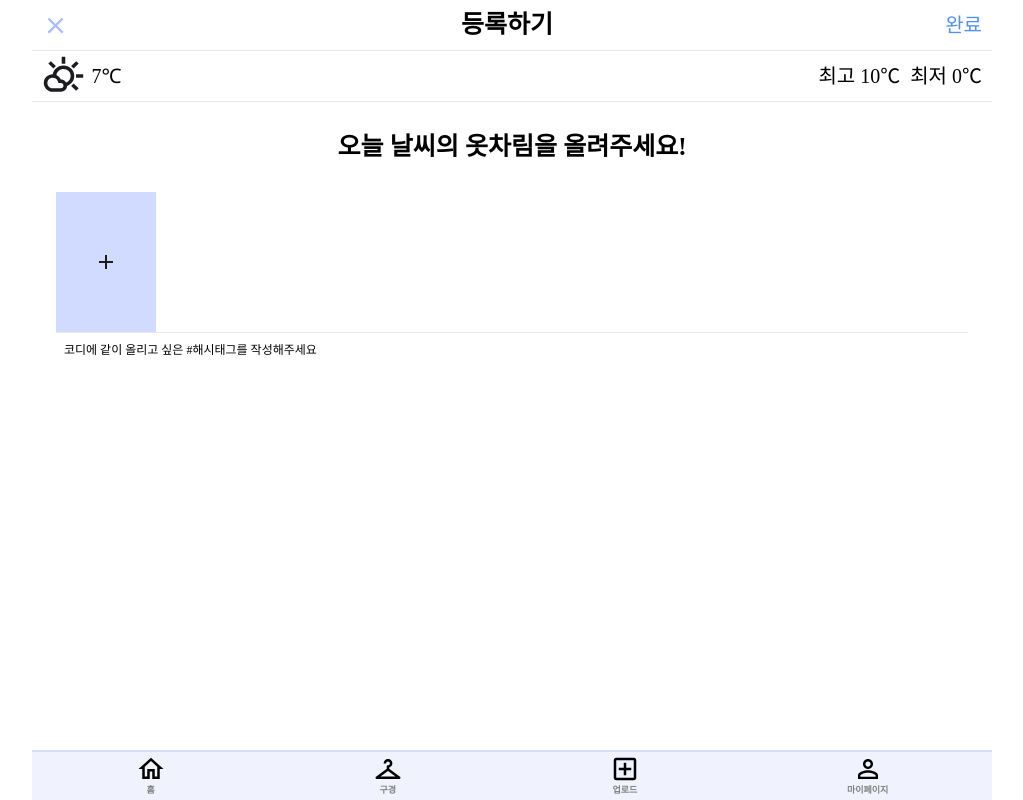
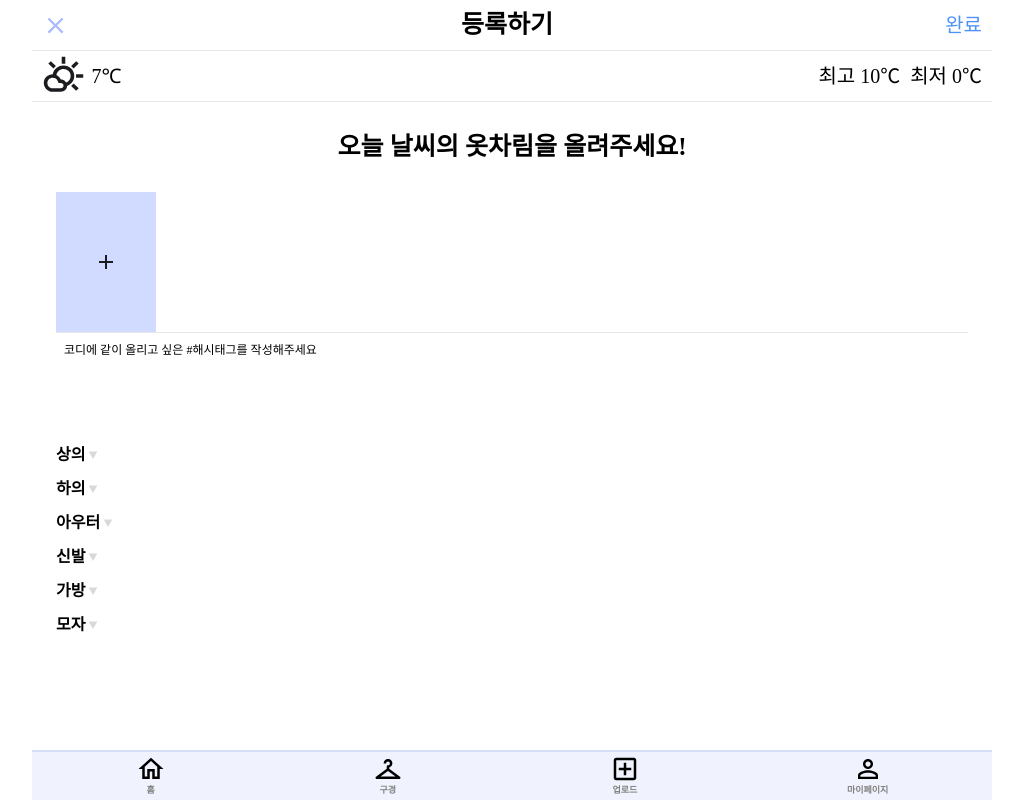
Before and after one commit to kdt-8-4/weatherfit-frontend, a Next.js app: page /upload in a window 1280 px wide. Shown: the whole page, without its empty margins (128-1151 px from the left). Built offline with nearby package versions, Linux system fonts and the light colour scheme; a web font is replaced by a local one.

Commit message:
#8 업로드 페이지 기능 및 디자인 작업중

```diff
--- a/src/app/upload/page.tsx
+++ b/src/app/upload/page.tsx
@@ -5,21 +5,36 @@ import CloseIcon from "@mui/icons-material/Close";
 import "../../style/upload.scss";
 import ImageUpload from "@/component/ImageUpload";
 import TextArea from "@/component/TextArea";
+import SelectCategory from "@/component/SelectCategory";
+import { useState } from "react";
 
 export default function Upload(): JSX.Element {
-  const handleImagesSelected = (files: FileList | null) => {
+  const [selectedImages, setSelectedImages] = useState<File[]>([]);
+  const [hashtags, setHashtags] = useState<string[]>([]);
+
+  const handleImagesSelected = (files: File[] | null) => {
     if (files) {
-      // 여기서 파일 처리 또는 필요한 작업 수행
-      console.log("Selected files:", files);
+      setSelectedImages(files);
     }
   };
+
+  const handleHashtags = (extractedHashtags: string[]) => {
+    setHashtags(extractedHashtags);
+  };
+
+  const handleComplete = () => {
+    console.log("Selected images:", selectedImages);
+    console.log("Hashtags:", hashtags);
+    // 서버에 데이터를 전송하는 코드ㅡ...
+  };
+
   return (
     <div className="container">
       <header>
         <div className="top">
           <CloseIcon id="x" />
           <h2>등록하기</h2>
-          <button type="button" id="btn_complete">
+          <button type="button" id="btn_complete" onClick={handleComplete}>
             완료
           </button>
         </div>
@@ -35,9 +50,107 @@ export default function Upload(): JSX.Element {
           <TextArea
             content=""
             placeholder="코디에 같이 올리고 싶은 #해시태그를 작성해주세요"
+            handleHashtags={handleHashtags}
           />
         </div>
-        <div className="category"></div>
+        <div className="category">
+          <div>
+            <SelectCategory
+              category="상의"
+              subCategories={[
+                "맨투맨",
+                "셔츠/블라우스",
+                "후드티",
+                "니트/스웨터",
+                "반팔티",
+                "카라티",
+                "긴팔티",
+                "민소매",
+                "스포츠",
+                "기타",
+              ]}
+            />
+            <SelectCategory
+              category="하의"
+              subCategories={[
+                "데님 팬츠",
+                "코튼 팬츠",
+                "슬랙스",
+                "트레이닝 팬츠",
+                "조거 팬츠",
+                "숏 팬츠",
+                "레깅스",
+                "점프 슈트",
+                "스포츠 하의",
+                "기타",
+              ]}
+            />
+            <SelectCategory
+              category="아우터"
+              subCategories={[
+                "후드 집업",
+                "가디건",
+                "베스트",
+                "플리스",
+                "아노락",
+                "블루종",
+                "라이더 자켓",
+                "트러커 자켓",
+                "무스탕",
+                "블레이저",
+                "싱글 코트",
+                "더블 코트",
+                "더플 코트",
+                "롱패딩",
+                "숏패딩",
+                "기타",
+              ]}
+            />
+            <SelectCategory
+              category="신발"
+              subCategories={[
+                "스니커즈",
+                "컨버스",
+                "워커",
+                "로퍼",
+                "보트화",
+                "슬립온",
+                "운동화",
+                "구두",
+                "부츠",
+                "플랫 슈즈",
+                "블로퍼",
+                "샌들",
+                "슬리퍼",
+                "기타",
+              ]}
+            />
+            <SelectCategory
+              category="가방"
+              subCategories={[
+                "백팩",
+                "메신저백",
+                "크로스백",
+                "숄더백",
+                "토트백",
+                "에코백",
+                "더플백",
+                "클러치백",
+                "이스트백",
+              ]}
+            />
+            <SelectCategory
+              category="모자"
+              subCategories={[
+                "베레모",
+                "페도라",
+                "버킷/사파리햇",
+                "비니",
+                "트루퍼",
+              ]}
+            />
+          </div>
+        </div>
       </section>
 
       <footer>
--- a/src/component/ImageUpload.tsx
+++ b/src/component/ImageUpload.tsx
@@ -3,7 +3,7 @@ import React, { ChangeEvent, useState } from "react";
 import "../style/imageUpload.scss";
 
 interface ImageUploadProps {
-  onImagesSelected: (files: FileList | null) => void;
+  onImagesSelected: (files: File[] | null) => void;
 }
 
 const ImageUpload: React.FC<ImageUploadProps> = ({
@@ -23,21 +23,26 @@ const ImageUpload: React.FC<ImageUploadProps> = ({
         return;
       }
 
-      setSelectedImages((prevImages) => [...prevImages, ...filesArray]);
-      onImagesSelected(files);
+      const combinedImages = [...selectedImages, ...filesArray];
+      setSelectedImages(combinedImages);
+      onImagesSelected(combinedImages); //부모 컴포넌트로 File[] 전달
     }
   };
 
   const removeImage = (index: number) => {
+    if (selectedImages) {
       const newImages = [...selectedImages];
       newImages.splice(index, 1);
       setSelectedImages(newImages);
+      onImagesSelected(newImages);
+    }
   };
 
   return (
     <div className="upload_images">
       <div className="uploaded_images">
-        {selectedImages.map((image, index) => (
+        {selectedImages &&
+          Array.from(selectedImages).map((image, index) => (
             <div key={index} className="image-preview">
               <img src={URL.createObjectURL(image)} alt={`Image ${index}`} />
               <button onClick={() => removeImage(index)}>삭제</button>
--- a/src/component/SelectCategory.tsx
+++ b/src/component/SelectCategory.tsx
@@ -1,11 +1,69 @@
+import { useState } from "react";
+import Image from "next/image";
+import "../style/selectCategory.scss";
+
 interface SelectCategoryProps {
-  test: string;
+  category: string;
+  subCategories: string[];
 }
 
-const SelectCategory: React.FC<SelectCategoryProps> = () => {
+const SelectCategory: React.FC<SelectCategoryProps> = ({
+  category,
+  subCategories,
+}) => {
+  const [selectedSubCategories, setSelectedSubCategories] = useState<string[]>(
+    [],
+  );
+  const [showDropdown, setShowDropdown] = useState<boolean>(false);
+  const [isImageFlipped, setIsImageFlipped] = useState<boolean>(false);
+
+  const toggleDropdown = () => {
+    setShowDropdown(!showDropdown);
+    handleImageFlip();
+  };
+
+  const selectSubCategory = (subCategory: string) => {
+    const index = selectedSubCategories.indexOf(subCategory);
+
+    if (index === -1) {
+      setSelectedSubCategories([...selectedSubCategories, subCategory]);
+    } else {
+      const updatedSubCategories = selectedSubCategories.filter(
+        (item) => item !== subCategory,
+      );
+      setSelectedSubCategories(updatedSubCategories);
+    }
+  };
+
+  const handleImageFlip = () => {
+    setIsImageFlipped(!isImageFlipped);
+  };
+
   return (
     <>
-      <div></div>
+      <div className="dropdown">
+        <button onClick={toggleDropdown} className="dropbtn">
+          {category}
+          <Image
+            className={`img ${isImageFlipped ? "flip-image" : ""}`}
+            src="/images/toggle.svg"
+            alt="toggle"
+            width={10}
+            height={10}
+          />
+        </button>
+        {showDropdown && (
+          <div className="dropdown-content">
+            {subCategories.map((subCategory, index) => (
+              <button
+                key={index}
+                onClick={() => selectSubCategory(subCategory)}>
+                {subCategory}
+              </button>
+            ))}
+          </div>
+        )}
+      </div>
     </>
   );
 };
--- a/src/component/TextArea.tsx
+++ b/src/component/TextArea.tsx
@@ -1,64 +1,74 @@
-import { useEffect, useRef, useState } from "react";
+import { useEffect, useRef, useState, KeyboardEvent } from "react";
 import "../style/textArea.scss";
 
-//TODO 수정 필요 ..
 interface TextAreaProps {
   content: string;
   placeholder: string;
+  handleHashtags: (hashtags: string[]) => void; // 부모 컴포넌트로 해시태그 데이터 전달
 }
 
-const TextArea: React.FC<TextAreaProps> = ({ content, placeholder }) => {
+const TextArea: React.FC<TextAreaProps> = ({
+  content,
+  placeholder,
+  handleHashtags,
+}) => {
   const [text, setText] = useState<string>(content);
-  const textAreaRef = useRef<HTMLDivElement>(null);
+  const textAreaRef = useRef<HTMLDivElement>(null); //DOM 접근
 
+  // 처음 렌더링될 때만 placeholder 나오게 실행
   useEffect(() => {
-    handlePlaceholder();
-  }, []);
+    handleInputChange();
+  }, [content]);
 
+  // 해시태그 span으로 감쌈
   const handleInputChange = () => {
     if (textAreaRef.current) {
       const content = textAreaRef.current.textContent || "";
-      const newText = content.replace(
-        /#(\w+)/g,
-        '<span class="hashtag">#$1</span>',
-      );
-      setText(newText);
-      // handlePlaceholder();
+      const hashtags = extractHashtags(content); // 해시태그 추출
+      handleHashtags(hashtags); // 추출한 해시태그 부모 컴포넌트로 전달
+      setText(content);
     }
   };
 
-  const handlePlaceholder = () => {
-    if (textAreaRef.current && !textAreaRef.current.textContent?.trim().length)
-      textAreaRef.current.textContent = placeholder;
+  const extractHashtags = (content: string): string[] => {
+    const regex = /#(\S+)/g; // # 다음에 공백이 아닌 모든 문자를 해시태그로 간주하는 정규식
+    const matches = content.match(regex);
+    if (matches) {
+      // 매칭된 해시태그들을 반환
+      return matches.map((match) => match.substring(1)); // #을 제외한 문자열 반환
+    }
+    return [];
   };
-
-  const handleFocus = () => {
-    if (
-      textAreaRef.current &&
-      textAreaRef.current.textContent === placeholder
-    ) {
-      textAreaRef.current.textContent = "";
+  // 엔터키 인식해서 줄바꿈 가능하게
+  const handleKeyDown = (event: React.KeyboardEvent<HTMLDivElement>) => {
+    if (event.key === "Enter") {
+      event.preventDefault();
+      document.execCommand("insertLineBreak");
     }
   };
 
+  // text 영역에 포커스가 맞춰질 때 placeholder 처리
+  const handleFocus = () => {
+    if (textAreaRef.current && textAreaRef.current.textContent === placeholder)
+      textAreaRef.current.textContent = "";
+  };
+
+  // focus 해제될 때
   const handleBlur = () => {
-    // if (!textAreaRef.current.textContent) {
-    //   handlePlaceholder();
-    // }
     handleInputChange();
   };
 
   return (
-    <>
     <div
       ref={textAreaRef}
-        contentEditable
+      contentEditable //div 글 작성 ok
       onFocus={handleFocus}
       onBlur={handleBlur}
+      onKeyDown={handleKeyDown}
       className="text-area"
-        dangerouslySetInnerHTML={{ __html: text }}
+      suppressContentEditableWarning // ContentEditable 경고 제거
+      dangerouslySetInnerHTML={{ __html: text || placeholder }} // text가 없으면 placeholder 나오게
     />
-    </>
   );
 };
 
--- /dev/null
+++ b/src/style/selectCategory.scss
@@ -0,0 +1,25 @@
+.dropbtn {
+  margin-top: 10px;
+  display: flex;
+  align-items: center;
+  width: max-content;
+  .img {
+    margin-left: 3px;
+  }
+}
+
+.flip-image {
+  transform: scaleY(-1);
+}
+
+.dropdown-content {
+  button {
+    border: 1px solid black;
+    border-radius: 20px;
+    padding: 2px 7px;
+    font-size: 13px;
+    font-weight: 500;
+    margin-top: 5px;
+    margin-right: 5px;
+  }
+}
--- a/src/style/textArea.scss
+++ b/src/style/textArea.scss
@@ -8,7 +8,6 @@
   font-weight: 500;
 
   .hashtag {
-    cursor: pointer;
     font-weight: bold;
     color: $color-main;
   }
```
Also changed, not shown: public/images/toggle.svg (added). Lines whose indentation alone changed are shown as unchanged.
